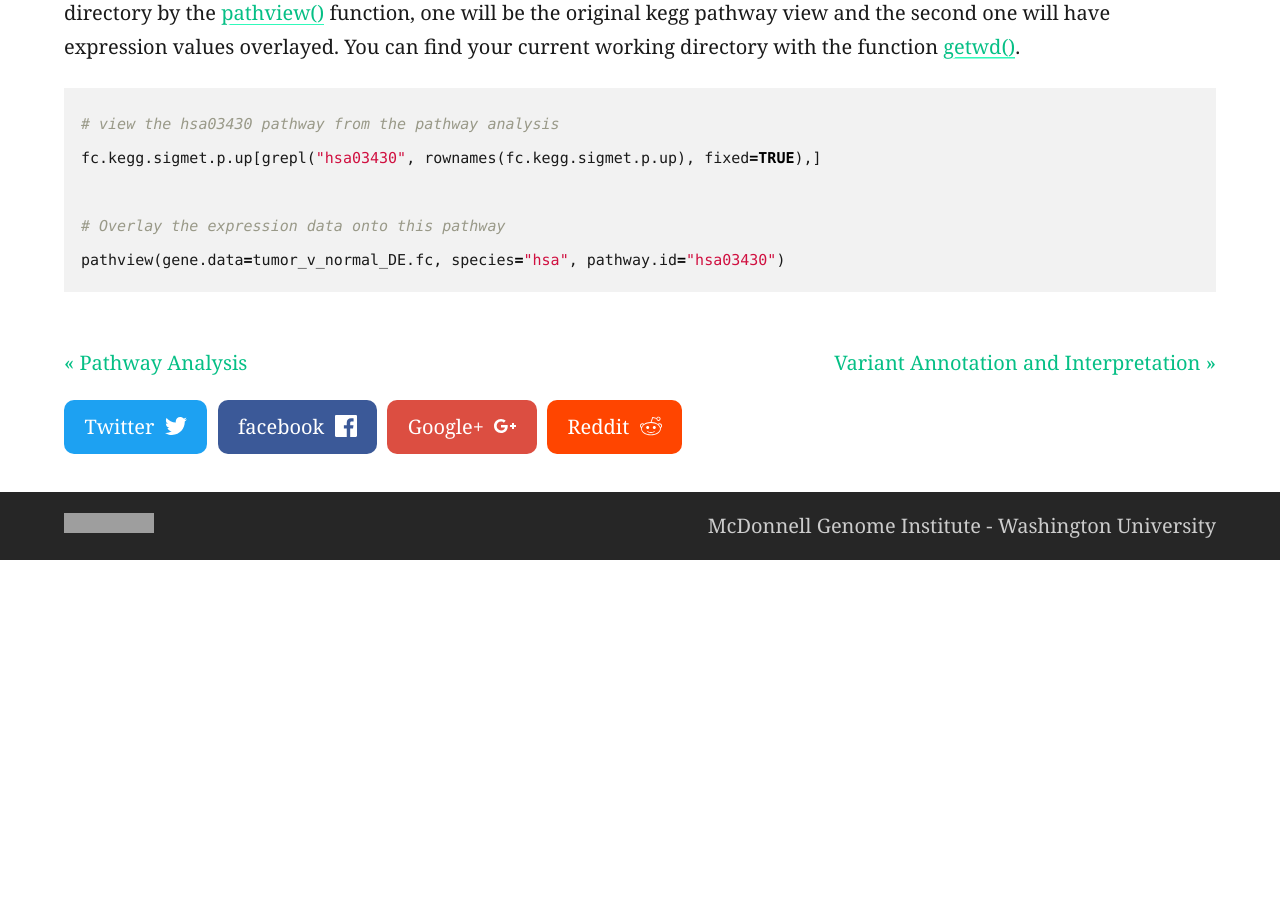
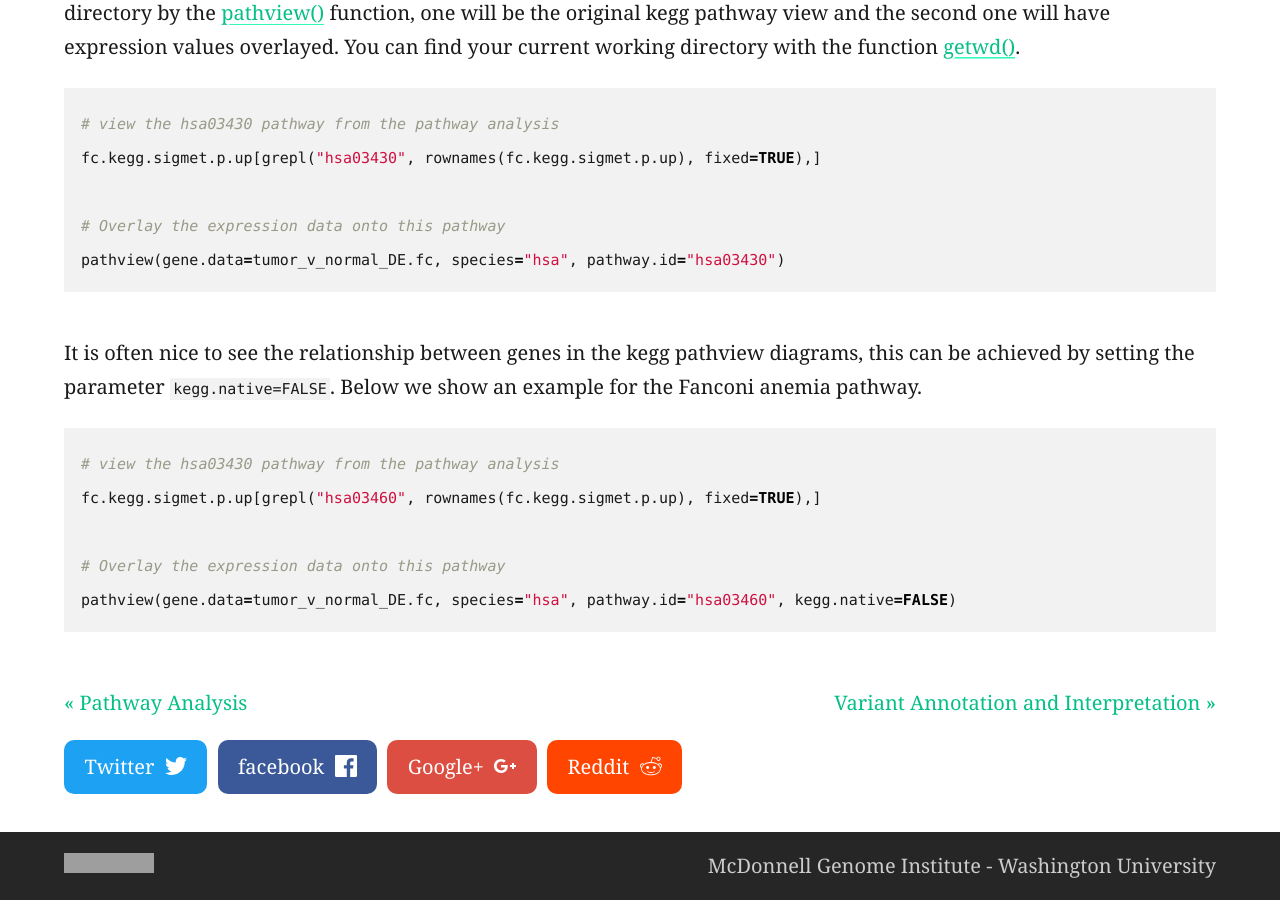
Before and after one commit to griffithlab/genviz.org, a Jekyll site: the page built from _posts/0009-01-01-PathwayVisualization.md, in a window 1280 px wide and 900 px high, scrolled down 1451 px. Built offline with Jekyll 4.4.1, drawn with Linux system fonts in a browser that asks for light colours; before the commit the page ends 2011 px from its top, so only the background shows below that; grey boxes are pictures that could not be loaded.

Commit message:
finnished pathway visualization

````diff
--- a/_posts/0009-01-01-PathwayVisualization.md
+++ b/_posts/0009-01-01-PathwayVisualization.md
@@ -32,3 +32,13 @@ fc.kegg.sigmet.p.up[grepl("hsa03430", rownames(fc.kegg.sigmet.p.up), fixed=TRUE)
 # Overlay the expression data onto this pathway
 pathview(gene.data=tumor_v_normal_DE.fc, species="hsa", pathway.id="hsa03430")
 ```
+
+It is often nice to see the relationship between genes in the kegg pathview diagrams, this can be achieved by setting the parameter `kegg.native=FALSE`. Below we show an example for the Fanconi anemia pathway.
+
+```R
+# view the hsa03430 pathway from the pathway analysis
+fc.kegg.sigmet.p.up[grepl("hsa03460", rownames(fc.kegg.sigmet.p.up), fixed=TRUE),]
+
+# Overlay the expression data onto this pathway
+pathview(gene.data=tumor_v_normal_DE.fc, species="hsa", pathway.id="hsa03460", kegg.native=FALSE)
+```
````
